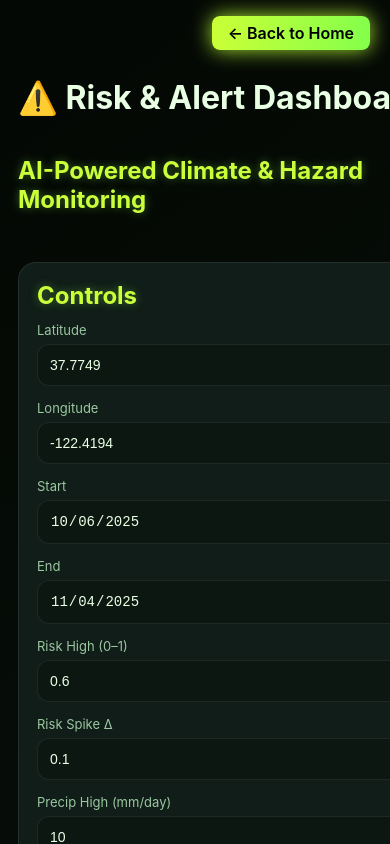
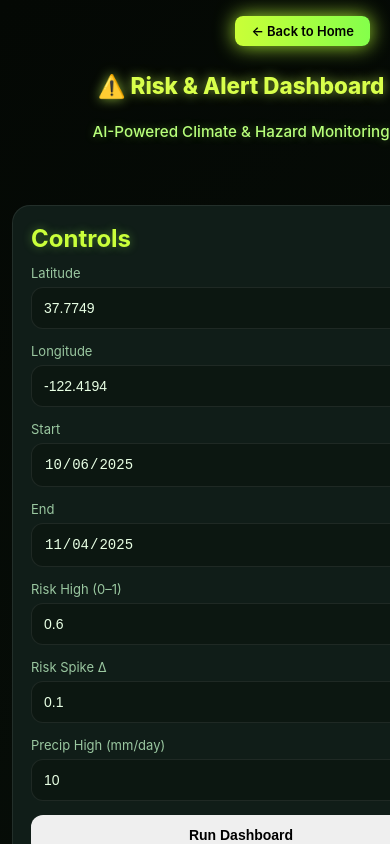
Before and after one commit to techcodings/Risk-Alert-Dashboard-feature-10, a React (Vite) app: page / in a window 390 px wide. Shown: the top 844 px of the page. Built offline with nearby package versions, Linux system fonts and the light colour scheme; no server answers.

Commit message:
Update styles.css

```diff
--- a/src/styles.css
+++ b/src/styles.css
@@ -95,6 +95,82 @@ input {
   font-size: 14px;
   transition: 0.2s;
   margin-bottom: 14px;
+}
+/* -------- Title Section -------- */
+.main-title {
+  font-size: 2.2rem;
+  font-weight: 800;
+  color: #d8ff4b; /* soft neon yellow-green */
+  text-shadow: 0 0 12px rgba(200, 255, 80, 0.65);
+  margin-bottom: 4px;
+}
+
+.sub-title {
+  font-size: 1.05rem;
+  font-weight: 500;
+  color: #b8ff7b; /* lighter lime tint */
+  text-shadow: 0 0 8px rgba(150, 255, 80, 0.35);
+  margin-bottom: 28px;
+}
+
+/* -------- Back Button Adjustment -------- */
+.btn-back-top {
+  background: linear-gradient(90deg, #d8ff4b, #9aff64);
+  color: #0b0f06;
+  font-weight: 700;
+  border: none;
+  border-radius: 10px;
+  padding: 9px 18px;
+  box-shadow: 0 0 14px rgba(180, 255, 90, 0.55);
+}
+.btn-back-top:hover {
+  transform: translateY(-2px);
+  box-shadow: 0 0 22px rgba(190, 255, 100, 0.9);
+}
+
+/* -------- Improved Mobile Layout -------- */
+@media (max-width: 900px) {
+  .container {
+    grid-template-columns: 1fr;
+    padding: 12px;
+  }
+
+  .card {
+    margin-top: 14px;
+    padding: 14px;
+  }
+
+  .main-title {
+    font-size: 1.6rem;
+    text-align: center;
+  }
+
+  .sub-title {
+    text-align: center;
+    font-size: 0.95rem;
+  }
+
+  .btn-back-top {
+    top: 10px;
+    right: 10px;
+    padding: 7px 14px;
+    font-size: 13px;
+  }
+
+  .kpi {
+    grid-template-columns: repeat(2, 1fr);
+    gap: 12px;
+  }
+}
+
+@media (max-width: 540px) {
+  .kpi {
+    grid-template-columns: 1fr;
+  }
+
+  .main-title {
+    font-size: 1.4rem;
+  }
 }
 
 input:focus {
```
